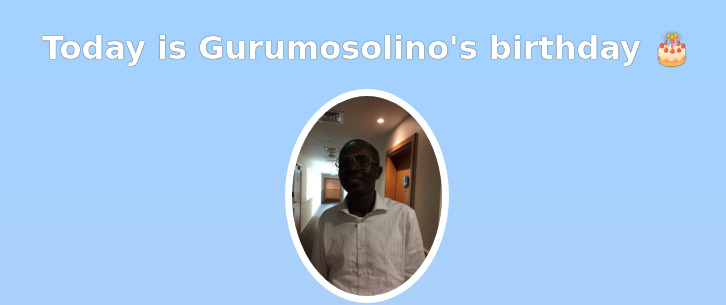
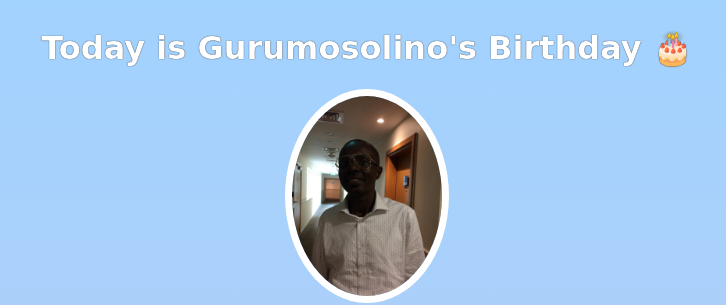
Before and after one commit to JasonITexpert/birthday-wish-site, a plain HTML site: page index.html in a window 1280 px wide. Shown: the top 305 px of the page, 273-999 px from the left. Drawn offline with Linux system fonts and the light colour scheme; a web font is replaced by a local one.

Commit message:
main header change

```diff
--- a/index.html
+++ b/index.html
@@ -11,7 +11,7 @@
   </head>
   <body>
     <div id="header">
-      <h1>Today is Gurumosolino's birthday 🎂</h1>
+      <h1>Today is Gurumosolino's Birthday 🎂</h1>
       <img src="images/Gurumosolino.jpg" alt="Headshot of birthday celebrant" />
       <h3 id="bday-age">24 years old</h3>
       <h5 id="bday-date">01.11.2022</h5>
```
